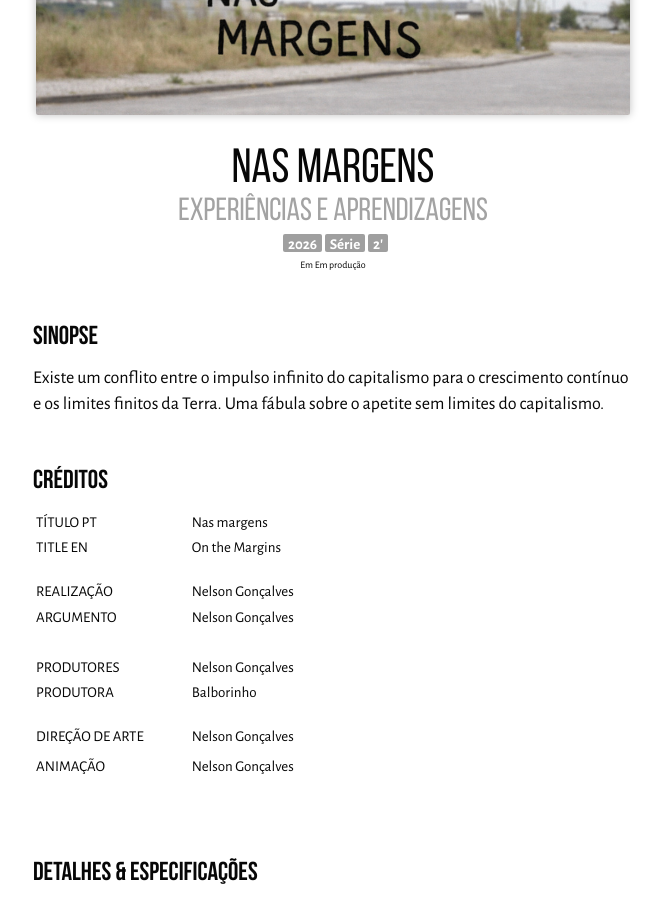
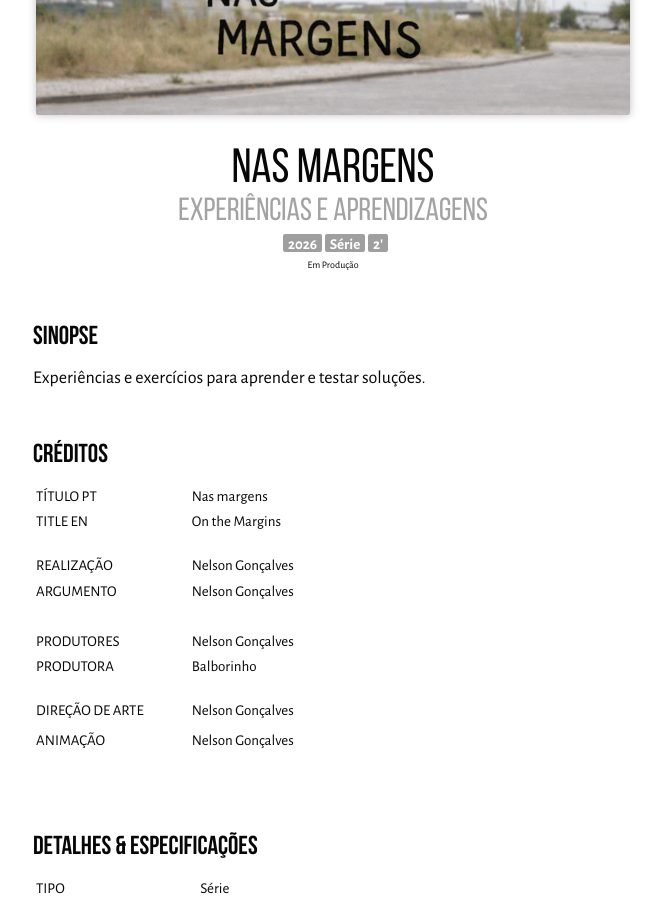
Before and after one commit to balborinho/balborinho.github.io, a Jekyll site: the page built from _products/nas-margens.md, in a window 1280 px wide and 900 px high, scrolled down 512 px. Shown: the whole window, without its empty margins (307-972 px from the left). Built offline with Jekyll 4.4.1, drawn with Linux system fonts in a browser that asks for light colours.

Commit message:
Update nas-margens.md

```diff
--- a/_products/nas-margens.md
+++ b/_products/nas-margens.md
@@ -5,7 +5,7 @@ titulo-pt: "Nas margens"
 subtitle: "Experiências e aprendizagens"
 type: ['2026', 'Série', "2'"]
 
-etapa: Em produção
+etapa: Produção
 
 state: inproduction
 
@@ -56,7 +56,7 @@ country: Portugal
 language:
 subtitles:
 
-excerpt: Existe um conflito entre o impulso infinito do capitalismo para o crescimento contínuo e os limites finitos da Terra. Uma fábula sobre o apetite sem limites do capitalismo.
+excerpt: Experiências e exercícios para aprender e testar soluções.
 
 
 #links:
@@ -67,4 +67,4 @@ excerpt: Existe um conflito entre o impulso infinito do capitalismo para o cresc
 ---
 
 <h2 class="">Sinopse</h2>
-Existe um conflito entre o impulso infinito do capitalismo para o crescimento contínuo e os limites finitos da Terra. Uma fábula sobre o apetite sem limites do capitalismo.
+Experiências e exercícios para aprender e testar soluções.
```
